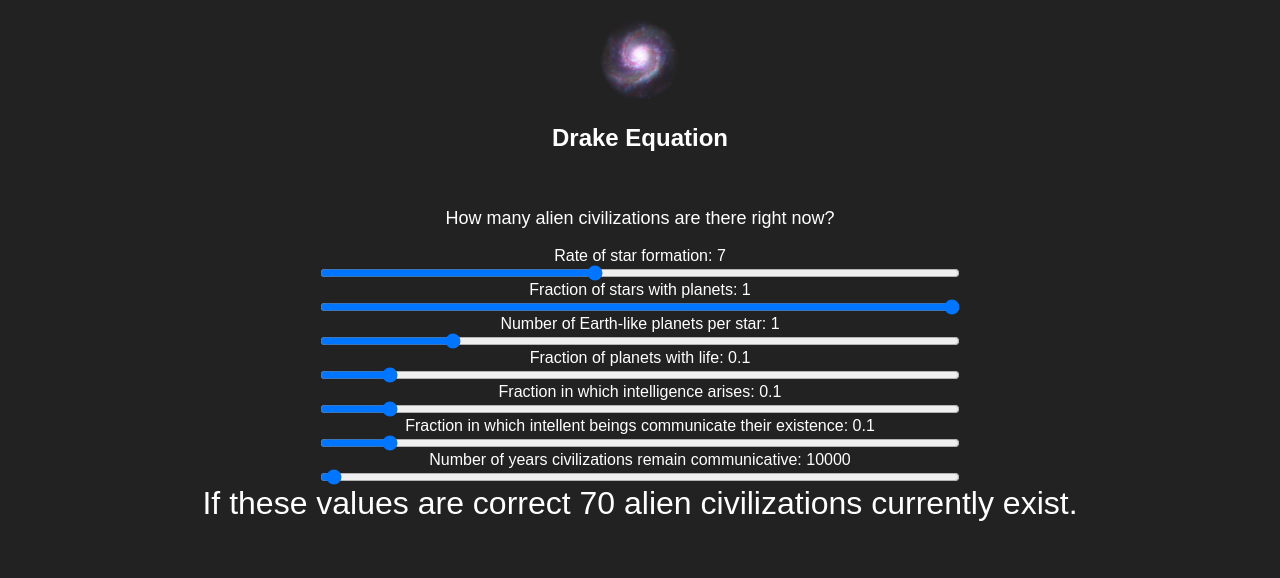
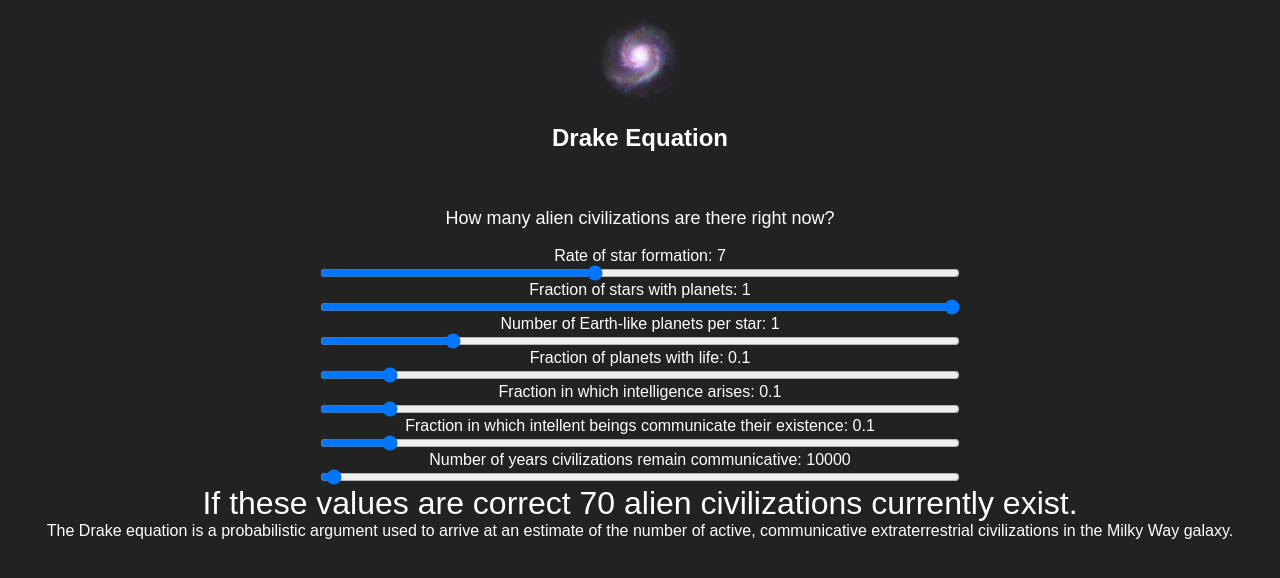
Before and after one commit to plmok61/drake-equation-react, a React (Create React App) app: page / in a window 1280 px wide. Shown: the top 578 px of the page. Built offline with nearby package versions, Linux system fonts and the light colour scheme; the HTML template or start-up script is replaced by a standard one.

Commit message:
adds some info

```diff
--- a/src/InfoBox.js
+++ b/src/InfoBox.js
@@ -5,6 +5,7 @@ class InfoBox extends Component {
   render() {
     return (
       <div>
+        The Drake equation is a probabilistic argument used to arrive at an estimate of the number of active, communicative extraterrestrial civilizations in the Milky Way galaxy.
       </div>
     )
   }
```
Also changed, not shown: src/App.js (+7 -7 lines).
